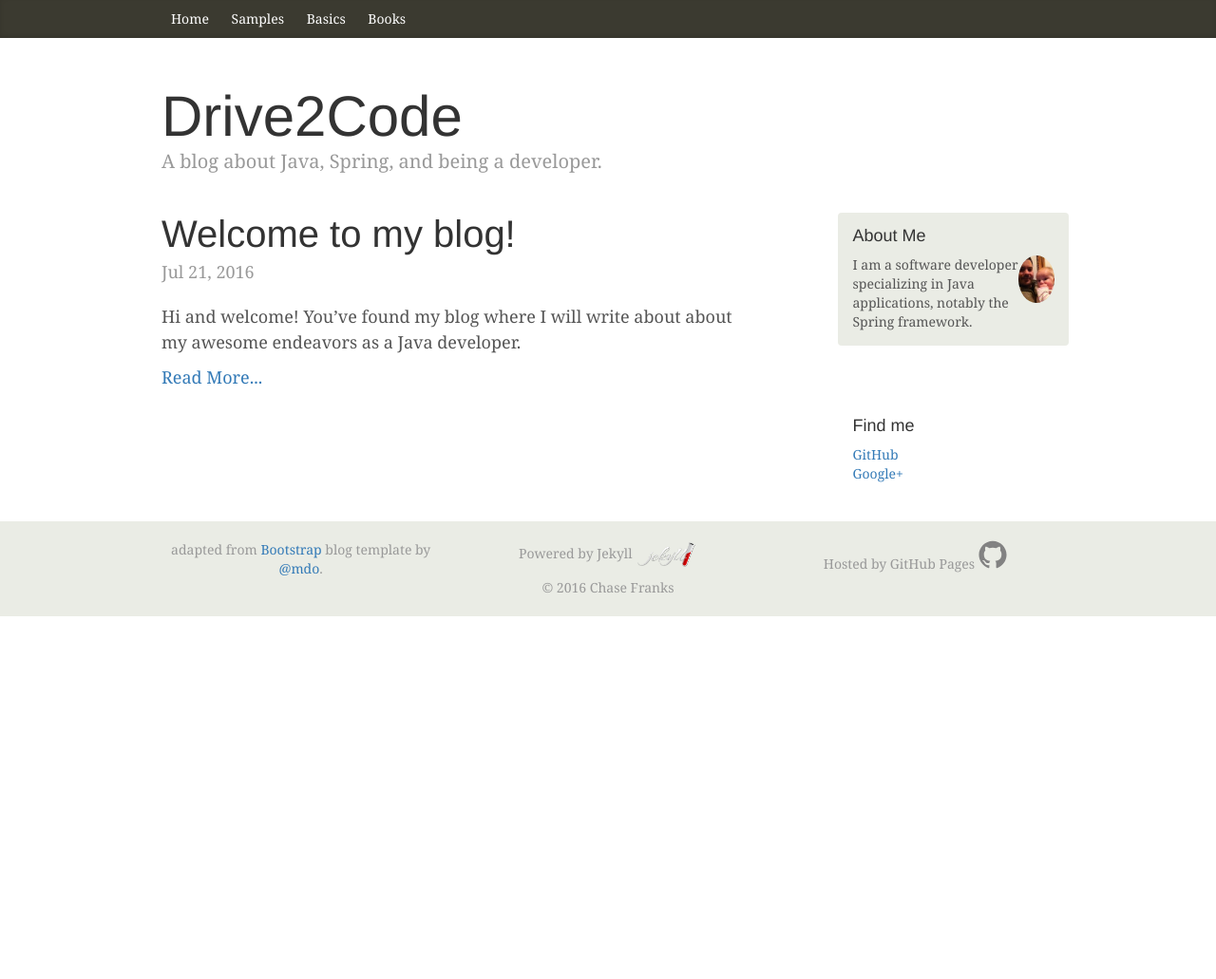
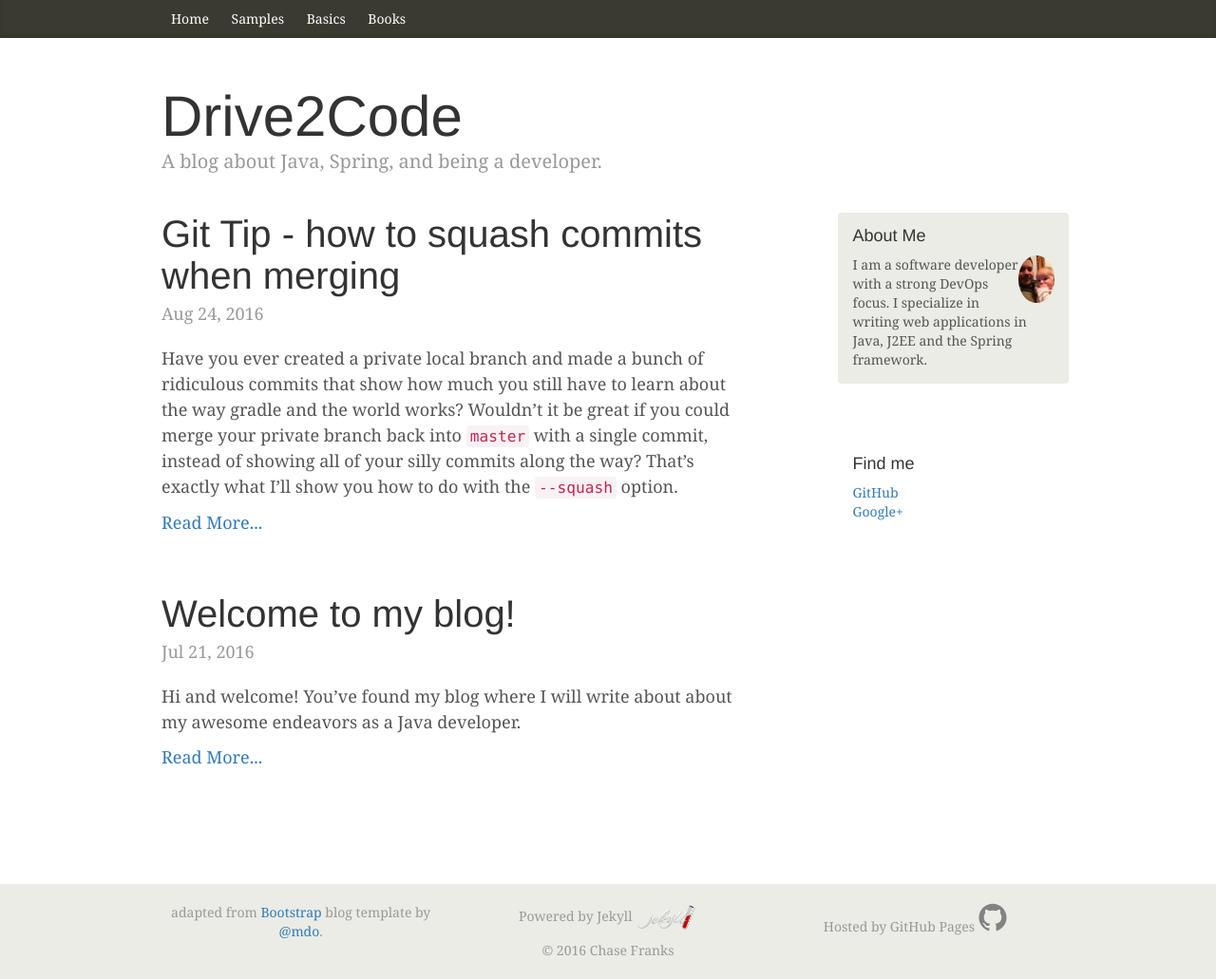
Before and after one commit to chasefranks/chasefranks.github.io, a Jekyll site: the page built from index.html, in a window 1280 px wide. Shown: the whole page at 95% size. Built offline with Jekyll 4.4.1, drawn with Linux system fonts in a browser that asks for light colours; nearby versions of some CDN libraries; the list of posts is cut into pages by our own code; before the commit the page ends 900 px from its top, so only the background shows below that.

Commit message:
add workflow weds post, welcome, disquis comments

````diff
--- a/_posts/2016-07-21-welcome-to-my-blog.md
+++ b/_posts/2016-07-21-welcome-to-my-blog.md
@@ -5,5 +5,14 @@ date:   2016-07-21
 categories: welcome
 intro: Hi and welcome! You've found my blog where I will write about about my awesome endeavors as a Java developer.
 published: true
+disquis_id: my-welcome
 ---
 {{page.intro}}
+
+Just a little background on me. I'm a Texas native, born in Corpus Christi, but now live in the Dallas Fort Worth area. I'm a graduate of Texas A&M University where I majored in applied mathematics. I also attended the University of Oklahoma and have a PhD in mathematics from Arizona State University. My interest in programming was sparked while a graduate student. My greatest joy is to spend time with my wife Nina, and Clara my rambunctious two year old daughter.
+
+I started this blog as a creative outlet and a place to communicate my thoughts and ideas. I love searching the internet for solutions to my problems or tutorials to learn a new subject. I want to return the favor and contribute any knowledge I have to the community.
+
+I also do a fair amount of work-life balancing these days. Both my wife and I have busy schedules, and I've found that I've had to become more disciplined in order to juggle the different hats I need to wear.
+
+So please feel free to suggest topics for blog posts, corrections to what I've posted, or anything you're curious about. I'll do my best to post every few days. To get it started, see my [new post](/git/tips/workflow/2016/08/24/git-tip-squash.html) in the "Workflow Wednesdays" series. It describes something I learned about git today...
--- /dev/null
+++ b/_posts/2016-08-24-git-tip-squash.md
@@ -0,0 +1,55 @@
+---
+layout: post
+title:  "Git Tip - how to squash commits when merging"
+date:   2016-08-24
+categories: git tips workflow
+intro: >
+  Have you ever created a private local branch and made a bunch of ridiculous commits that show how much you still have to learn about the way gradle and the world works? Wouldn't it be great if you could merge your private branch back into ```master``` with a single commit, instead of showing all of your silly commits along the way? That's exactly what I'll show you how to do with the `--squash` option.
+published: true
+disquis_id: git-tip-squash
+---
+{{page.intro}}
+
+Lets say I have the following scenario: I'm working on ```master```, which has nice clean, serious commits
+
+![git master branch...nice and clean](/images/git-tip-squash-1.svg)
+
+and an idea strikes my fancy. I create a local branch, knowing that the master branch will stay pristine while I experiment
+
+```
+git branch it-just-might-work
+```
+
+I make a commit in my new branch
+
+![create new branch for experiment](/images/git-tip-squash-2.svg)
+
+then realize I forgot to .gitignore something...
+
+then realize I shouldn't have ignored that artifact...
+
+Then...arrg!
+
+Finally, writing a few lines of actual code shows the idea panned out, but my local tree has
+
+![finally](/images/git-tip-squash-3.svg)
+
+I checkout the master branch to merge in my code,
+
+```bash
+git merge it-just-might-work
+```
+
+but wait a minute...I don't want the master branch to show all of my mucking around, which is exactly what would happen if I did a plain merge.
+
+The solution is to use the ```--squash``` option like so
+
+```
+git merge --squash it-just-might-work
+```
+
+This way, you would get a single new merge commit in ```master``` which makes it look like you knocked it out with one try.
+
+![end result looks good](/images/git-tip-squash-4.svg)
+
+I suggest you use this command after your next foray into madness and back again. A nice feature (I think) is that it doesn't actually auto merge, but just stages the changes and let's you make the merge commit when you're ready.
--- a/about.md
+++ /dev/null
@@ -1,15 +0,0 @@
----
-layout: page
-title: About
-permalink: /about/
----
-
-This is the base Jekyll theme. You can find out more info about customizing your Jekyll theme, as well as basic Jekyll usage documentation at [jekyllrb.com](http://jekyllrb.com/)
-
-You can find the source code for the Jekyll new theme at:
-{% include icon-github.html username="jglovier" %} /
-[jekyll-new](https://github.com/jglovier/jekyll-new)
-
-You can find the source code for Jekyll at
-{% include icon-github.html username="jekyll" %} /
-[jekyll](https://github.com/jekyll/jekyll)
--- a/index.html
+++ b/index.html
@@ -37,7 +37,7 @@ layout: default
       <h4>About Me</h4>
       <span><img class="img-circle" src="/images/profile.jpg" alt="Chase Google Profile Pic" /></span>
       <p>
-        I am a software developer specializing in Java applications, notably the Spring framework.
+        I am a software developer with a strong DevOps focus. I specialize in writing web applications in Java, J2EE and the Spring framework.
       </p>
     </div>
     <div class="sidebar-module">
````
Also changed, not shown: _layouts/post.html (+18 -1 lines), images/git-tip-squash-1.svg (added), images/git-tip-squash-2.svg (added), images/git-tip-squash-3.svg (added), images/git-tip-squash-4.svg (added).
